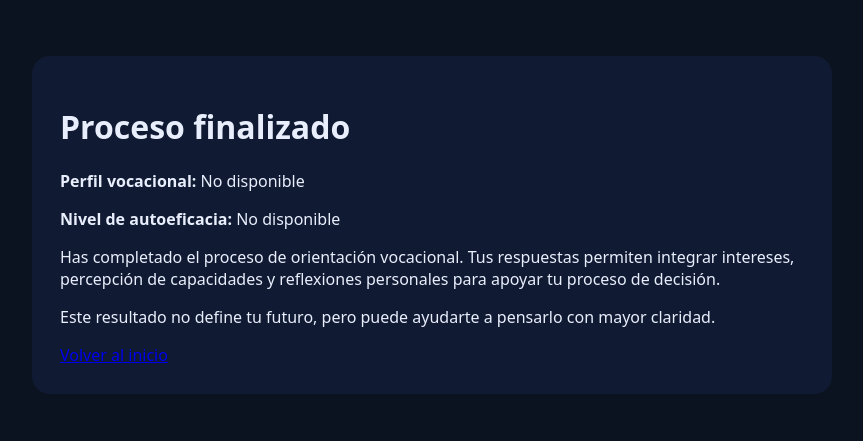
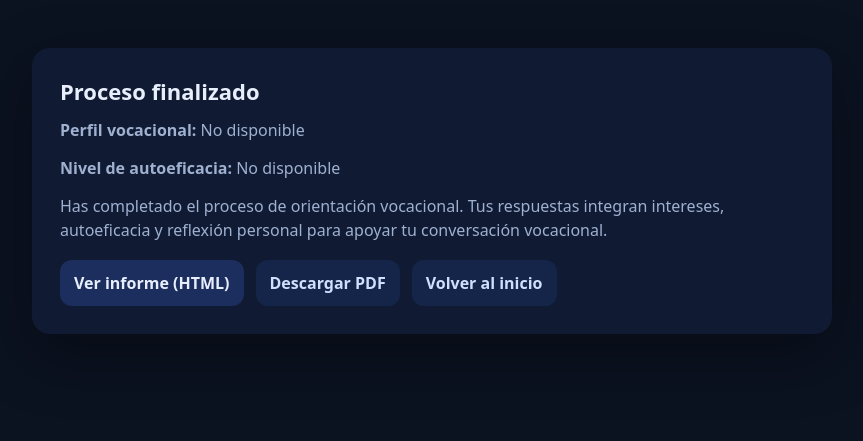
Before and after one commit to christiansotofajardo-cpu/test_vocacional_metasistema, a Flask app: page /cierre in a window 1280 px wide. Shown: the top 441 px of the page, without its empty margins (208-1071 px from the left). Run offline with Flask 3, Linux system fonts and the light colour scheme.

Commit message:
Update cierre.html

```diff
--- a/templates/cierre.html
+++ b/templates/cierre.html
@@ -2,11 +2,18 @@
 <html lang="es">
 <head>
   <meta charset="utf-8" />
+  <meta name="viewport" content="width=device-width, initial-scale=1" />
   <title>Cierre · Test Vocacional MetaSistema</title>
   <style>
-    body{font-family:system-ui; background:#0b1220; color:#e8eefc;}
-    .wrap{max-width:800px; margin:auto; padding:48px;}
-    .card{background:#101b33; border-radius:18px; padding:28px;}
+    body{font-family:system-ui; background:#0b1220; color:#e8eefc; margin:0;}
+    .wrap{max-width:800px; margin:auto; padding:48px 20px;}
+    .card{background:#101b33; border-radius:18px; padding:28px; box-shadow:0 20px 60px rgba(0,0,0,.35);}
+    h1{font-size:22px; margin:0 0 12px;}
+    p{color:#9fb0d0; line-height:1.5; margin:0 0 14px;}
+    .btns{display:flex; gap:12px; margin-top:18px; flex-wrap:wrap;}
+    a.btn{display:inline-block; padding:12px 14px; border-radius:12px; text-decoration:none; font-weight:700;}
+    a.primary{background:#1b2e5e; color:#e8eefc;}
+    a.secondary{background:#15254a; color:#cfe0ff;}
   </style>
 </head>
 <body>
@@ -18,16 +25,15 @@
     <p><strong>Nivel de autoeficacia:</strong> {{ nivel }}</p>
 
     <p>
-Has completado el proceso de orientación vocacional.
-Tus respuestas permiten integrar intereses, percepción de capacidades
-y reflexiones personales para apoyar tu proceso de decisión.
+      Has completado el proceso de orientación vocacional. Tus respuestas integran intereses, autoeficacia y reflexión personal
+      para apoyar tu conversación vocacional.
     </p>
 
-<p>
-Este resultado no define tu futuro, pero puede ayudarte a pensarlo con mayor claridad.
-</p>
-
-<a href="/">Volver al inicio</a>
+    <div class="btns">
+      <a class="btn primary" href="/informe">Ver informe (HTML)</a>
+      <a class="btn secondary" href="/informe.pdf">Descargar PDF</a>
+      <a class="btn secondary" href="/">Volver al inicio</a>
+    </div>
   </div>
 </div>
 </body>
```
Lines whose indentation alone changed are shown as unchanged.
